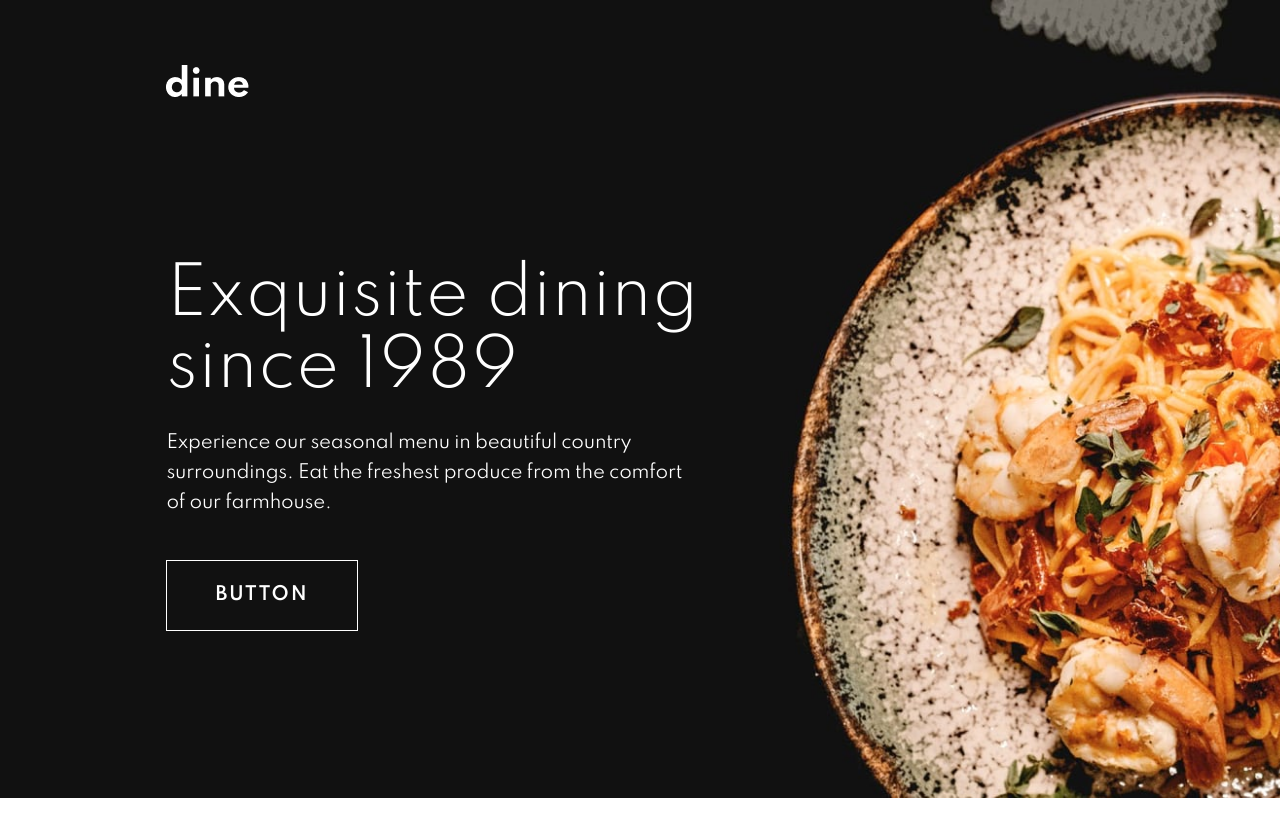
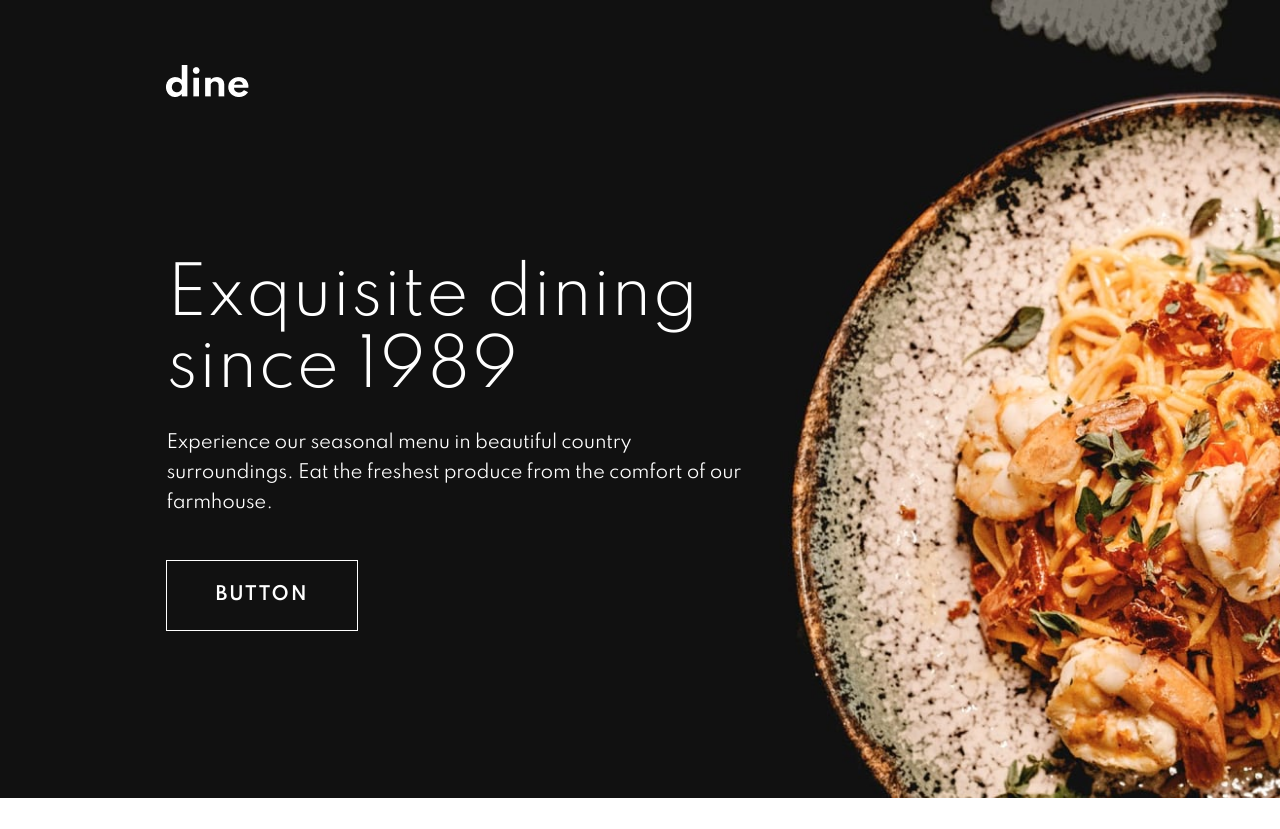
Before and after one commit to Testing-Sites/Dine, a PHP site: page / in a window 1280 px wide. Run offline with PHP 8.4, Linux system fonts and the light colour scheme.

Commit message:
added more width to header text - lrg screen

```diff
--- a/css/styles.css
+++ b/css/styles.css
@@ -223,7 +223,7 @@ header {
 
   .header-text {
     text-align: left;
-    width: 45%;
+    width: 50%;
     padding: 65px 0 198px 0;
     margin-left: 10%;
   }
```
